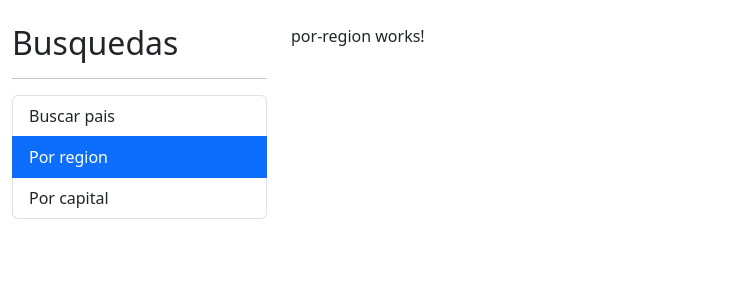
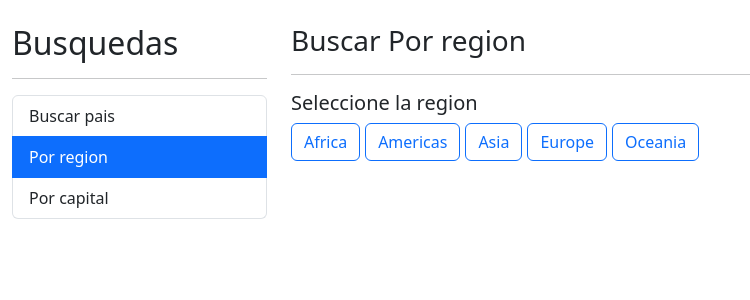
Before and after one commit to HiramZednem/COUNTRIES-APP, an Angular app: page /region in a window 1280 px wide. Shown: the top 300 px of the page, without its empty margins (0-750 px from the left). Built offline with nearby package versions, Linux system fonts and the light colour scheme.

Commit message:
porRegion working

```diff
--- a/src/app/pais/pages/por-region/por-region.component.html
+++ b/src/app/pais/pages/por-region/por-region.component.html
@@ -1 +1,38 @@
-<p>por-region works!</p>
+<h3>Buscar Por region <small>{{ regionActiva | titlecase }}</small></h3>
+<hr>
+
+<h5>Seleccione la region</h5>
+<div class="row">
+  <div class="col">
+    <!-- Formas de poner clases de CSS condicionales -->
+    <!--
+        aqui, esta evaluando si tiene la condicion, y si la tiene, le agrega la clase que queremos, el detalle es que no podemos borrar
+        la clase que ya teniamos
+        [class.btn-primary] = "region===regionActiva"
+    -->
+    <!--
+      Aqui solo le esta aplicando un estilo, pero el problema es que se esta evaluando dos veces la condicion, cosa que es contraproducente.
+        [ngClass]="{
+        'btn-primary': region === regionActiva,
+        'btn-outline-primary': region !== regionActiva
+        }"
+    -->
+    <button
+      *ngFor="let region of regiones"
+      [class]="getClaseCSS( region )"
+      (click)="activarRegion( region )"
+    >
+      {{region | titlecase}}
+    </button>
+  </div>
+</div>
+
+<div
+  *ngIf="paises.length > 0"
+  class="row">
+  <div class="col">
+    <!-- Volvere escribirlo por que se me va, esto se usa para pasar propiedades a componentes hijos,
+    [nombre variable componente hijo]="propiedad que quiero pasar" -->
+    <app-pais-tabla [paises]="paises"/>
+  </div>
+</div>
--- a/src/app/pais/pages/por-region/por-region.component.ts
+++ b/src/app/pais/pages/por-region/por-region.component.ts
@@ -1,9 +1,39 @@
 import { Component } from '@angular/core';
+import { Country } from '../../interfaces/pais.interface';
+import { PaisService } from '../../services/pais.service';
+
+
+
+// Regiones del endpoint -> africa, americas, asia, europe, oceania
 
 @Component({
   selector: 'app-por-region',
-  templateUrl: './por-region.component.html'
+  templateUrl: './por-region.component.html',
+  styles: [`
+    button {
+      margin-right: 5px;
+    }
+  `]
 })
 export class PorRegionComponent {
 
+  regiones: string[] = ['africa', 'americas', 'asia', 'europe', 'oceania'];
+  regionActiva: string = '';
+  paises: Country[] = []
+
+  constructor( private paisService: PaisService ) {}
+
+  getClaseCSS( region: string ): string {
+    return (region === this.regionActiva) ? 'btn btn-primary' : 'btn btn-outline-primary';
+  }
+
+  activarRegion( region: string ) {
+    if ( region === this.regionActiva ){return;}
+
+    this.regionActiva = region;
+    this.paises = [];
+
+    this.paisService.buscarRegion( region )
+      .subscribe( paises => this.paises = paises);
+  }
 }
--- a/src/app/pais/services/pais.service.ts
+++ b/src/app/pais/services/pais.service.ts
@@ -21,6 +21,11 @@ export class PaisService {
     return this.httpClient.get<Country[]>( url );
   }
 
+  buscarRegion( region: string ): Observable<Country[]> {
+    const url = `${ this.api }/region/${ region }`;
+    return this.httpClient.get<Country[]>( url );
+  }
+
   buscarPaisPorCodigo( id: string ) {
     const url = `${ this.api }/alpha/${ id }`;
     return this.httpClient.get<Country[]>( url );
```
